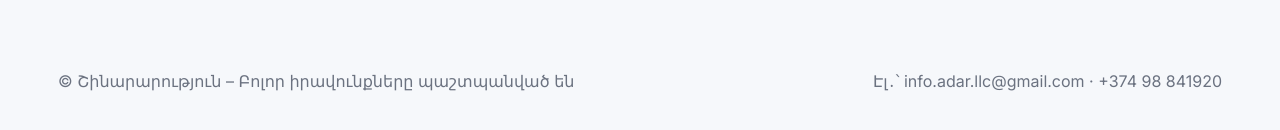
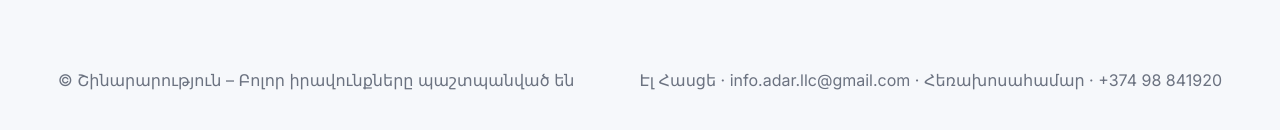
Before and after one commit to art386520-dev/my-site, a plain HTML site: page index.html in a window 1280 px wide. Shown: the part 858-988 px from the top of the page. Drawn offline with Linux system fonts and the light colour scheme.

Commit message:
Update index.html

```diff
--- a/index.html
+++ b/index.html
@@ -405,7 +405,7 @@ const i18n = {
     'reviews.title':'Հաճախորդների կարծիքներ','reviews.lead':'Հատկացրեք վարկանիշ և մեկնաբանություն։',
     'reviews.avg':'Միջին։','reviews.count':'կարծիք','reviews.form.title':'Թողնել կարծիք','reviews.form.lead':'Գնահատեք 1–5 աստղ և գրեք մեկնաբանություն։',
     'reviews.form.name.ph':'Ձեր անունը','reviews.form.comment.ph':'Ձեր մեկնաբանությունը','reviews.form.send':'Արտահնել','reviews.form.clear':'Մաքրել',
-    'footer.copyright':'© Շինարարություն – Բոլոր իրավունքները պաշտպանված են','footer.contacts':'Էլ․՝ info.adar.llc@gmail.com · +374 98 841920',
+    'footer.copyright':'© Շինարարություն – Բոլոր իրավունքները պաշտպանված են','footer.contacts':'Էլ Հասցե · info.adar.llc@gmail.com · Հեռախոսահամար · +374 98 841920',
     'noReviewsYet':'Մինչ այժմ կարծիքներ չկան — եղեք առաջինը։',
     'demoFormNotice':'Դեմո ռեժիմ — ձևը չի ուղարկվել (API_ENDPOINT չի նշված).',
     'sendError':'Ուղարկման սխալ, փորձեք ավելի ուշ կամ զանգահարեք: +374 00 000000'
```
